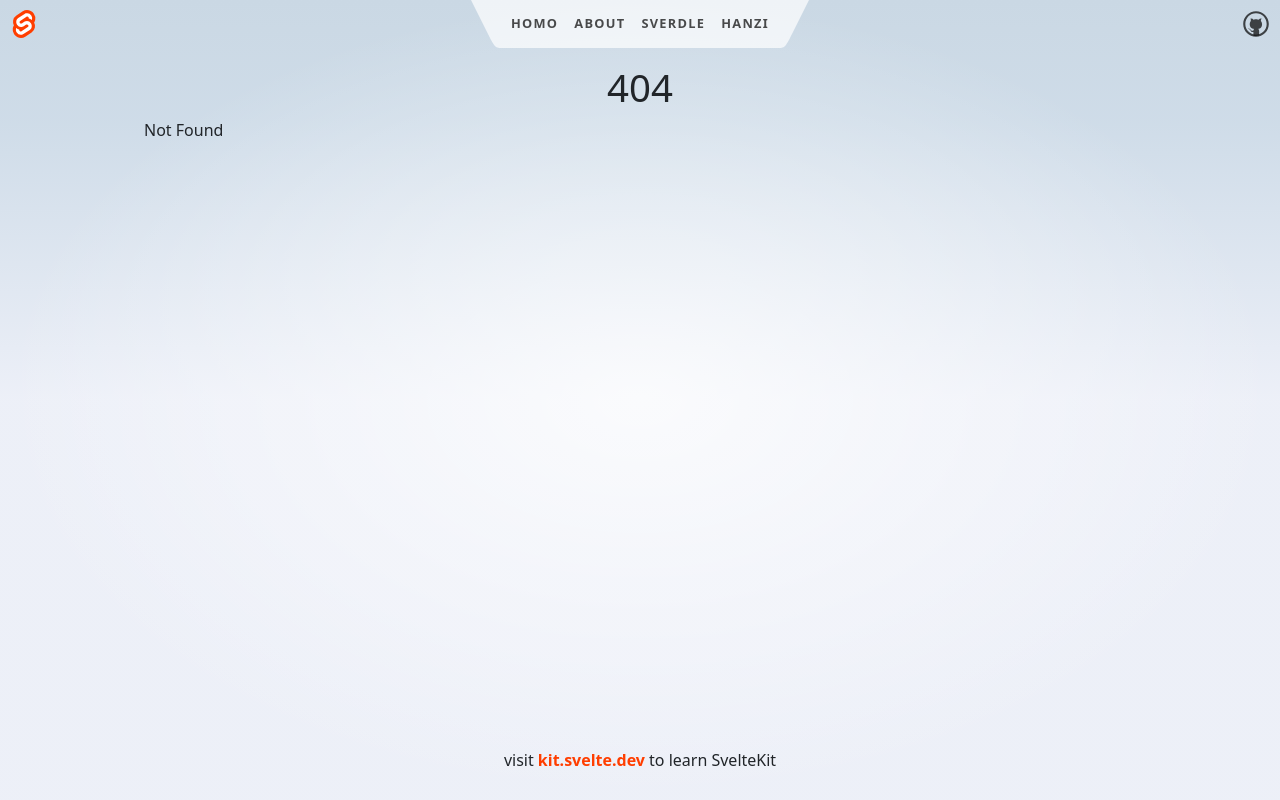
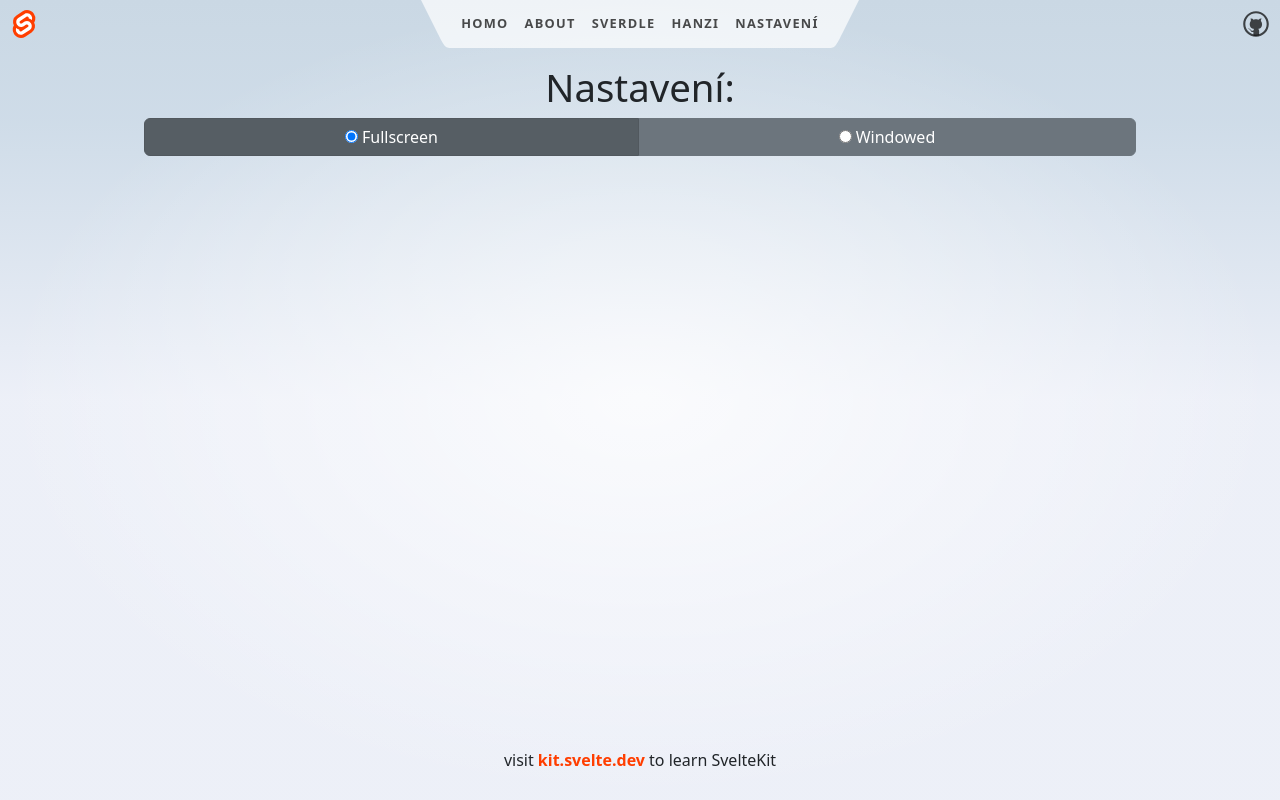
Before and after one commit to kokssik/ChineseApp, a SvelteKit app: page /nastaveni in a window 1280 px wide. Before the commit this address had no page. Built offline with nearby package versions, Linux system fonts and the light colour scheme.

Commit message:
Added the settings tab

```diff
--- a/src/routes/Header.svelte
+++ b/src/routes/Header.svelte
@@ -31,6 +31,9 @@
       </li>
       <li aria-current={$page.url.pathname === "/hanzi" ? "page" : undefined}>
         <a href="/hanzi">Hanzi</a>
+      </li>
+      <li aria-current={$page.url.pathname === "/hanzi" ? "page" : undefined}>
+        <a href="/nastaveni">Nastavení</a>
       </li>
     </ul>
     <svg viewBox="0 0 2 3" aria-hidden="true">
--- /dev/null
+++ b/src/routes/nastaveni/+page.svelte
@@ -0,0 +1,25 @@
+<script>
+    import { TabContent, TabPane } from "sveltestrap";
+</script>
+
+<h1>Nastavení:</h1>
+
+<div class="btn-group btn-group-toggle" data-toggle="buttons">
+    <label class="btn btn-secondary active">
+        <input
+            type="radio"
+            name="options"
+            id="option1"
+            autocomplete="off"
+            checked
+        /> Fullscreen
+    </label>
+    <label class="btn btn-secondary">
+        <input
+            type="radio"
+            name="options"
+            id="option2"
+            autocomplete="off"
+        /> Windowed
+    </label>
+</div>
```
